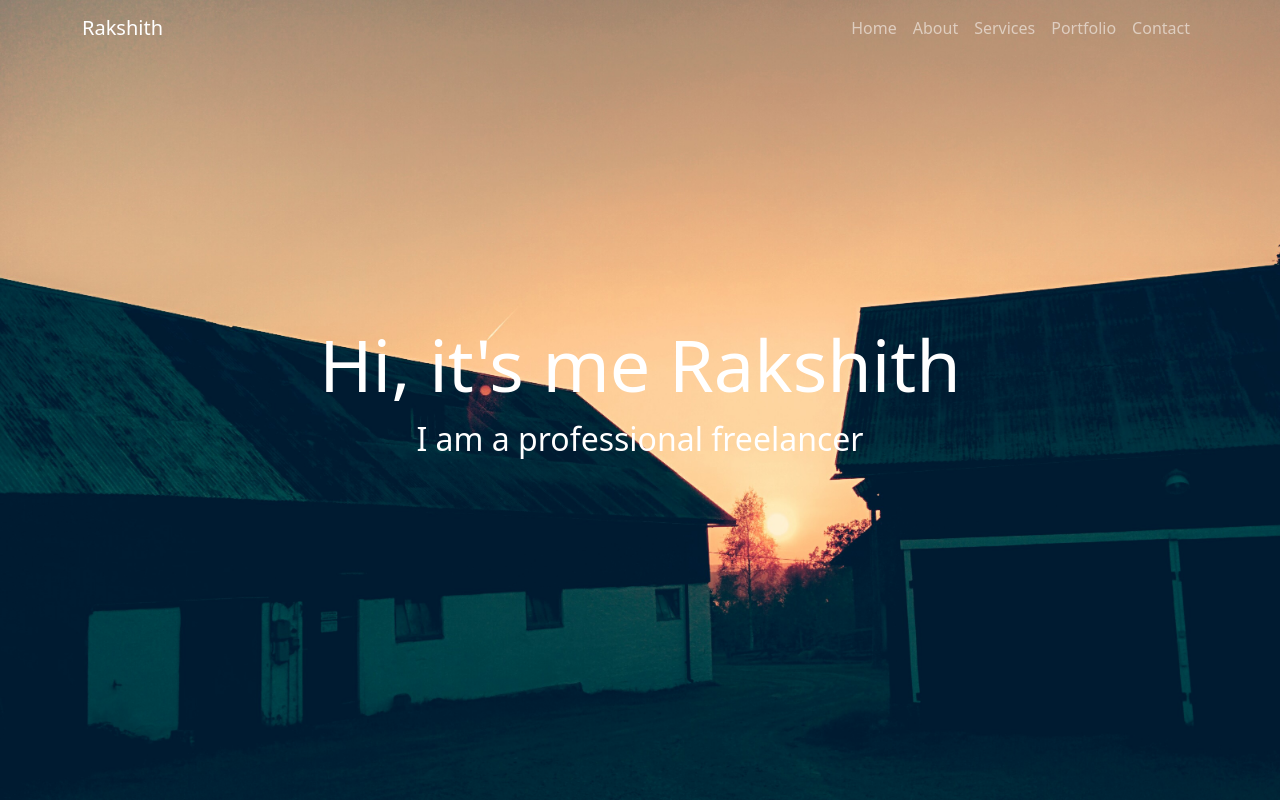
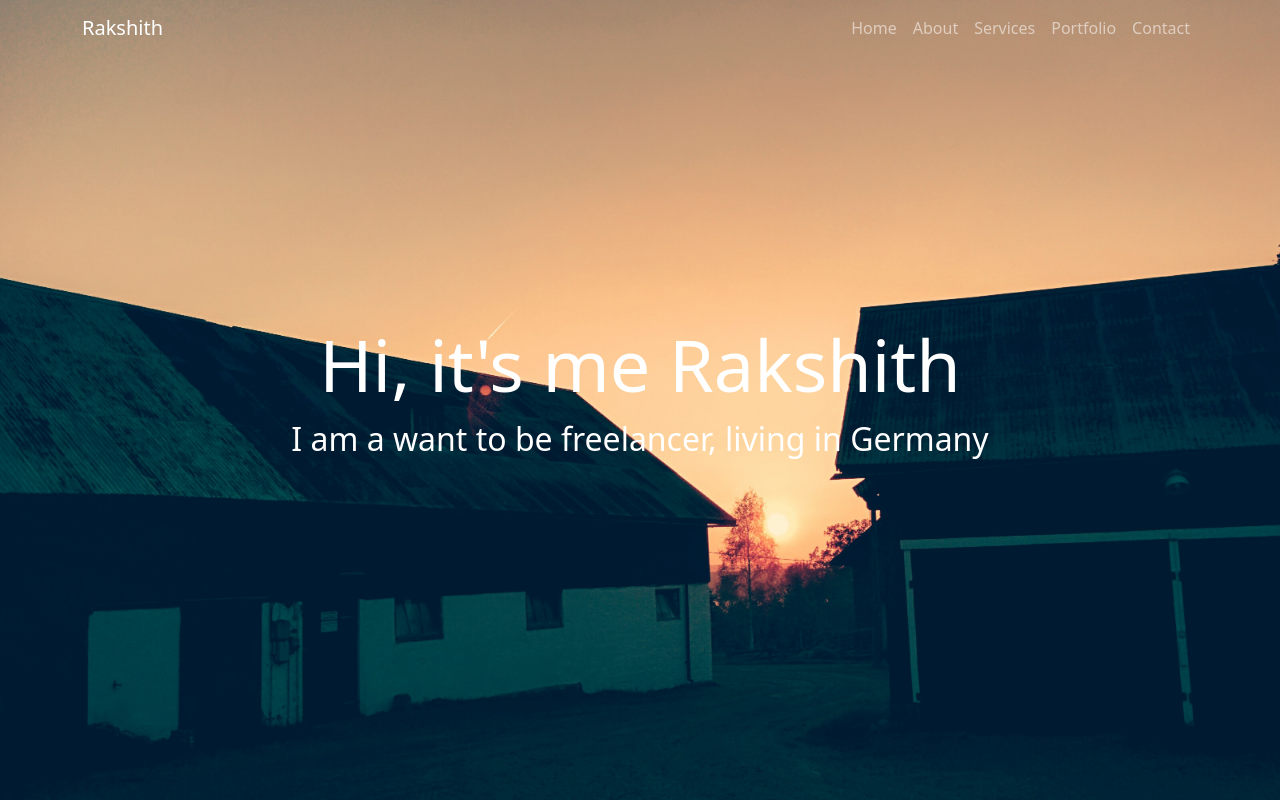
Before and after one commit to Rakshith90/RakshithShanbhag, a plain HTML site: page index.html in a window 1280 px wide. Shown: the top 800 px of the page. Drawn offline with nearby package versions, Linux system fonts and the light colour scheme.

Commit message:
description change

```diff
--- a/index.html
+++ b/index.html
@@ -50,7 +50,7 @@
             <div class="row">
             <div class="col-lg-12 col-md-12 col-sm-12 col-xs-12 hero-text">
                 <h2 class="hero_title">Hi, it's me Rakshith</h2>
-                <p class="hero_desc">I am a professional freelancer</p>
+                <p class="hero_desc">I am a want to be freelancer, living in Germany</p>
             </div>
             </div>
         </div>
```
